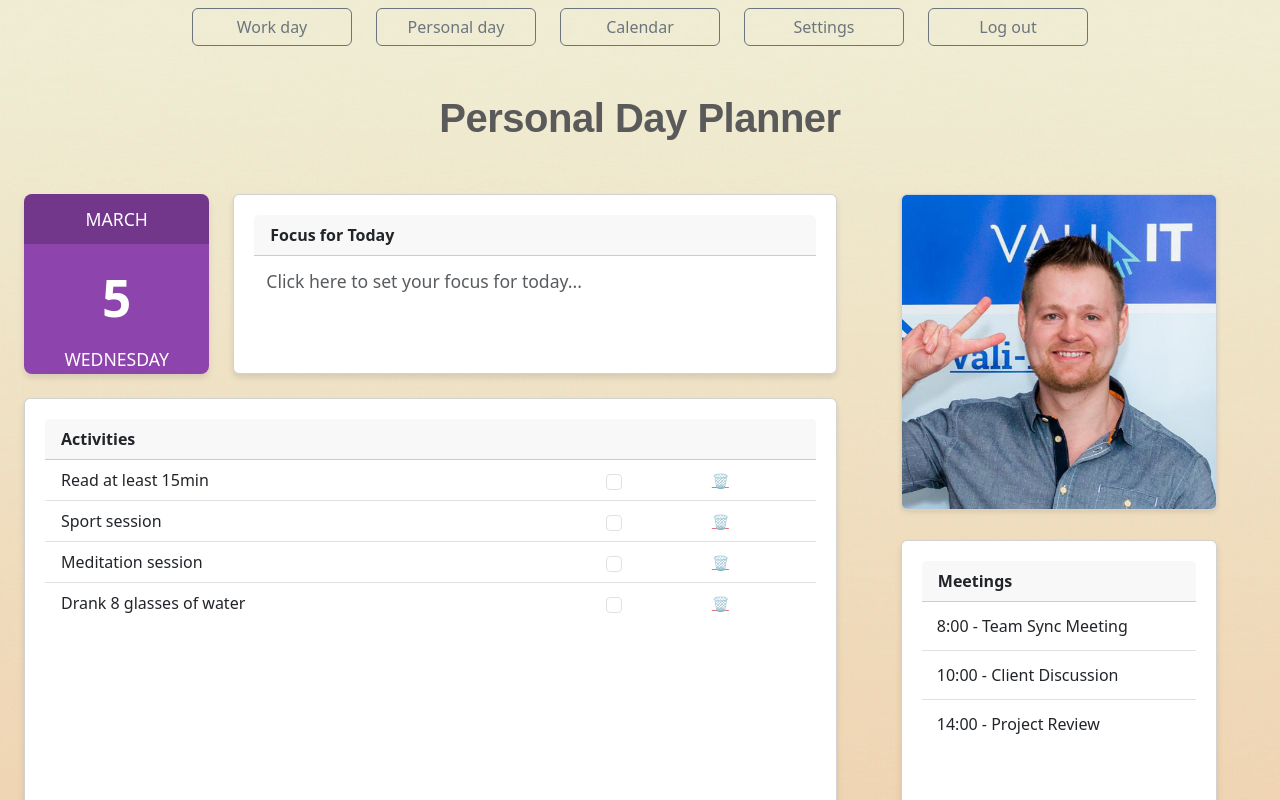
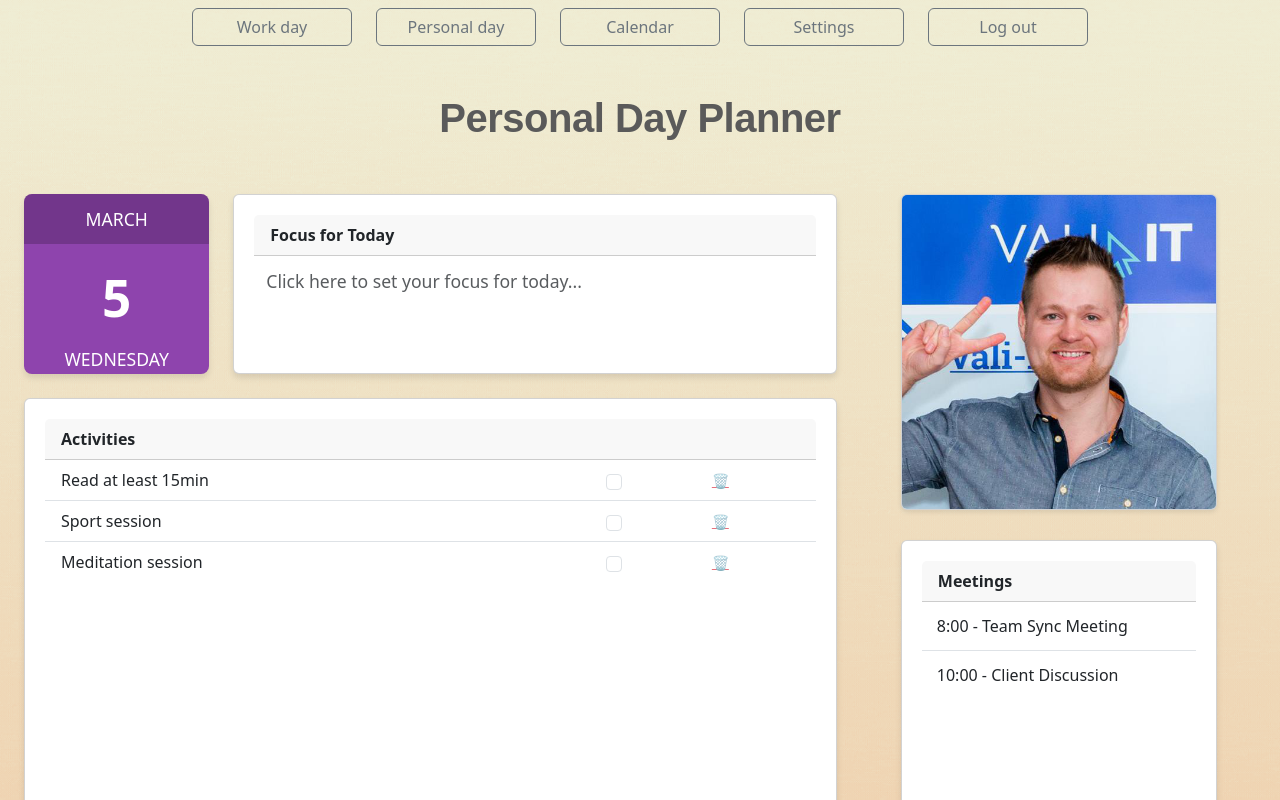
Before and after one commit to Lehti-A/calendrifyfront, a Vue app: page /day-personal in a window 1280 px wide. Shown: the top 800 px of the page. Built offline with nearby package versions, Linux system fonts and the light colour scheme.

Commit message:
Sten personal day WIP

```diff
--- a/src/router/index.js
+++ b/src/router/index.js
@@ -26,10 +26,13 @@ const routes = [
         name: 'settingsRoute',
         component: SettingsView
     },
-
     {
         path: '/day-personal',
         name: 'personalDayRoute',
+        component: PersonalDayView
+    }, {
+        path: '/day-work',
+        name: 'workDayRoute',
         component: PersonalDayView
     },
 
--- a/src/services/NavigationServices.js
+++ b/src/services/NavigationServices.js
@@ -14,6 +14,9 @@ export default {
     navigateToPersonalDayView() {
         router.push({name: 'personalDayRoute'})
     },
+    navigateToWorkDayView() {
+        router.push({name: 'personalDayRoute'})
+    },
 
     navigateToErrorView() {
         // todo: lõpus võib sisse panna
--- a/src/views/PersonalDayView.vue
+++ b/src/views/PersonalDayView.vue
@@ -49,7 +49,8 @@
               <div v-if="editingFocus" class="card-footer p-1 text-end">
                 <button class="btn btn-sm btn-primary" @click="saveFocus">Save</button>
                 <button class="btn btn-sm btn-outline-secondary ms-2" @click="cancelEditFocus">Cancel</button>
-                <button v-if="dailyFocus" class="btn btn-sm btn-outline-danger float-start" @click="clearFocus">Clear</button>
+                <button v-if="dailyFocus" class="btn btn-sm btn-outline-danger float-start" @click="clearFocus">Clear
+                </button>
               </div>
             </div>
           </div>
@@ -60,7 +61,8 @@
           <div class="card-header"><strong>Activities</strong></div>
           <div class="content-container">
             <ul class="list-group list-group-flush">
-              <li v-for="(activity, index) in activities" :key="index" class="list-group-item d-flex align-items-center justify-content-between">
+              <li v-for="(activity, index) in activities" :key="index"
+                  class="list-group-item d-flex align-items-center justify-content-between">
                 <span :class="{ 'completed-activity': activity.completed }">{{ activity.text }}</span>
                 <div class="activity-actions">
                   <input
@@ -114,7 +116,9 @@
                 <div class="mt-2">
                   <button class="btn btn-sm btn-primary" @click="saveThoughts">Save</button>
                   <button class="btn btn-sm btn-outline-secondary ms-2" @click="cancelEditThoughts">Cancel</button>
-                  <button v-if="otherThoughts" class="btn btn-sm btn-outline-danger float-end" @click="clearThoughts">Clear</button>
+                  <button v-if="otherThoughts" class="btn btn-sm btn-outline-danger float-end" @click="clearThoughts">
+                    Clear
+                  </button>
                 </div>
               </div>
             </div>
@@ -126,7 +130,8 @@
           <div class="card-header"><strong>Goals</strong></div>
           <div class="content-container">
             <ul class="list-group list-group-flush transparent-list">
-              <li v-for="(task, index) in tasks" :key="index" class="list-group-item transparent-item d-flex align-items-center justify-content-between">
+              <li v-for="(task, index) in tasks" :key="index"
+                  class="list-group-item transparent-item d-flex align-items-center justify-content-between">
                 <span :class="{ 'completed-task': task.completed }">{{ task.text }}</span>
                 <div class="task-actions">
                   <input
@@ -165,7 +170,8 @@
       <!-- Right Sidebar Column (Image, Meetings, Mood, Glasses, Steps) -->
       <div class="col-md-4 right-column">
         <!-- Image Card - Proper Square with Same Width as Meetings -->
-        <div class="card mb-4 image-card" style="width: 80%; aspect-ratio: 1/1; margin: 0 auto; padding: 0; overflow: hidden;">
+        <div class="card mb-4 image-card"
+             style="width: 80%; aspect-ratio: 1/1; margin: 0 auto; padding: 0; overflow: hidden;">
           <img src="../assets/html/Rain Tüür.png" height="532" width="532"/>
         </div>
         <!-- Meetings -->
@@ -178,7 +184,8 @@
                   @mouseenter="meeting.showDelete = true"
                   @mouseleave="meeting.showDelete = false">
                 <div class="meeting-content">
-                  <span class="meeting-info" style="width: calc(100% - 40px); overflow: hidden; text-overflow: ellipsis; white-space: nowrap;">
+                  <span class="meeting-info"
+                        style="width: calc(100% - 40px); overflow: hidden; text-overflow: ellipsis; white-space: nowrap;">
                     {{ meeting.time }} - {{ meeting.title }}
                   </span>
                   <span
@@ -270,8 +277,11 @@
                   :title="`${milestone.steps} Steps`">
                 <div class="checkbox-container" :class="{ 'checked': index < completedStepsMilestone }">
                   <!-- Standard checkmark that only appears when checked -->
-                  <svg v-if="index < completedStepsMilestone" xmlns="http://www.w3.org/2000/svg" viewBox="0 0 24 24" fill="white" class="checkmark-icon">
-                    <path fill-rule="evenodd" d="M19.916 4.626a.75.75 0 01.208 1.04l-9 13.5a.75.75 0 01-1.154.114l-6-6a.75.75 0 011.06-1.06l5.353 5.353 8.493-12.739a.75.75 0 011.04-.208z" clip-rule="evenodd" />
+                  <svg v-if="index < completedStepsMilestone" xmlns="http://www.w3.org/2000/svg" viewBox="0 0 24 24"
+                       fill="white" class="checkmark-icon">
+                    <path fill-rule="evenodd"
+                          d="M19.916 4.626a.75.75 0 01.208 1.04l-9 13.5a.75.75 0 01-1.154.114l-6-6a.75.75 0 011.06-1.06l5.353 5.353 8.493-12.739a.75.75 0 011.04-.208z"
+                          clip-rule="evenodd"/>
                   </svg>
                 </div>
                 <div class="milestone-label">{{ milestone.label }}</div>
@@ -280,7 +290,7 @@
             <div class="milestone-status">
               <span v-if="completedStepsMilestone > 0">
                 <span v-if="completedStepsMilestone === 4">Over 10,000 steps</span>
-                <span v-else>At least {{ milestones[completedStepsMilestone-1].steps }} steps</span>
+                <span v-else>At least {{ milestones[completedStepsMilestone - 1].steps }} steps</span>
               </span>
               <span v-else>No steps recorded</span>
             </div>
@@ -320,9 +330,9 @@ export default {
       editingFocus: false,
       tempFocus: "",
       meetings: [
-        { time: '8:00', title: 'Team Sync Meeting', showDelete: false },
-        { time: '10:00', title: 'Client Discussion', showDelete: false },
-        { time: '14:00', title: 'Project Review', showDelete: false }
+        {time: '8:00', title: 'Team Sync Meeting', showDelete: false},
+        {time: '10:00', title: 'Client Discussion', showDelete: false},
+
       ],
       newMeetingTime: '',
       newMeetingTitle: '',
@@ -334,21 +344,20 @@ export default {
       selectedGlasses: 0,
       completedStepsMilestone: 0,
       milestones: [
-        { steps: 2500, label: "2,500" },
-        { steps: 5000, label: "5,000" },
-        { steps: 7500, label: "7,500" },
-        { steps: 10000, label: "10,000+" }
+        {steps: 2500, label: "2,500"},
+        {steps: 5000, label: "5,000"},
+        {steps: 7500, label: "7,500"},
+        {steps: 10000, label: "10,000+"}
       ],
       activities: [
-        { text: "Read at least 15min", completed: false },
-        { text: "Sport session", completed: false },
-        { text: "Meditation session", completed: false },
-        { text: "Drank 8 glasses of water", completed: false }
+        {text: "Read at least 15min", completed: false},
+        {text: "Sport session", completed: false},
+        {text: "Meditation session", completed: false},
       ],
       newActivity: "",
       tasks: [
-        { text: "Play tennis", completed: false },
-        { text: "Uurida, et kuidas me linnukeste asjaga süsteemi update-ime", completed: false }
+        {text: "Play tennis", completed: false},
+        {text: "Uurida, et kuidas me linnukeste asjaga süsteemi update-ime", completed: false}
       ],
       newTask: "",
       hasFontAwesome: false // Set to true if you have Font Awesome included
@@ -490,31 +499,37 @@ export default {
   letter-spacing: -0.5px;
   color: #5a5a5a;
 }
+
 /* Make the overall container wider */
 .container-fluid {
   max-width: 1400px;
   margin: 0 auto;
 }
+
 /* Two-column layout styles */
 .left-column > .card,
 .right-column > .card {
   height: auto;
   margin-bottom: 1rem;
 }
+
 /* Card styles */
 .card {
   display: flex;
   flex-direction: column;
 }
+
 /* Content containers */
 .content-container {
   width: 100%;
   flex-grow: 1;
 }
+
 /* Specific heights for different sections */
 .activities-card {
   min-height: 500px; /* Further increased height */
 }
+
 .meetings-card {
   min-height: 600px; /* Further increased height */
   width: 80%; /* Width matches image card */
@@ -522,12 +537,15 @@ export default {
   margin-right: auto;
   margin-top: 30px; /* Push meetings down for better spacing */
 }
+
 .thoughts-card {
   min-height: 250px; /* Increased height */
 }
+
 .tasks-card {
   min-height: 350px; /* Further increased height */
 }
+
 /* Calendar box */
 .calendar-card {
   background-color: #8e44ad; /* Purple color */
@@ -539,6 +557,7 @@ export default {
   height: 180px !important; /* Fixed height */
   max-height: 180px !important; /* Prevent expansion */
 }
+
 .calendar-month {
   background-color: rgba(0, 0, 0, 0.2);
   padding: 12px 0; /* Increased padding */
@@ -546,17 +565,20 @@ export default {
   font-weight: 500;
   text-transform: uppercase;
 }
+
 .calendar-day {
   font-size: 3.2rem; /* Larger font */
   font-weight: bold;
   padding: 15px 0 10px; /* Increased padding */
 }
+
 .calendar-weekday {
   font-size: 1.1rem; /* Larger font */
   padding-bottom: 15px; /* Increased padding */
   text-transform: uppercase;
   font-weight: 500;
 }
+
 /* Focus of today*/
 .focus-card {
   height: 180px !important; /* Fixed height */
@@ -564,18 +586,22 @@ export default {
   display: flex;
   flex-direction: column;
 }
+
 .focus-body {
   flex: 1;
   padding: 0.75rem;
   overflow-y: auto;
 }
+
 .focus-view-mode {
   height: 100%;
   overflow-y: auto;
 }
+
 .focus-edit-mode {
   height: 100%;
 }
+
 .focus-content, .focus-placeholder {
   cursor: pointer;
   white-space: pre-line; /* Preserves line breaks */
@@ -583,18 +609,21 @@ export default {
   font-size: 1.1rem; /* Larger font */
   margin-bottom: 0;
 }
+
 .focus-textarea {
   height: 100% !important;
   width: 100%;
   resize: none;
   font-size: 1.1rem;
 }
+
 /* Card footer styling */
 .focus-card .card-footer {
   padding: 0.25rem 0.5rem;
   background-color: white;
-  border-top: 1px solid rgba(0,0,0,0.125);
+  border-top: 1px solid rgba(0, 0, 0, 0.125);
 }
+
 /* Meetings */
 .meeting-content {
   display: flex;
@@ -602,40 +631,49 @@ export default {
   position: relative;
   width: 100%;
 }
+
 .meeting-item {
   padding: 12px 15px;
   position: relative;
 }
+
 /* Style for the delete button */
 .btn-link.text-danger {
   opacity: 0.7;
   transition: opacity 0.2s;
 }
+
 .btn-link.text-danger:hover {
   opacity: 1;
 }
+
 /* other thoughts*/
 .thoughts-content {
   cursor: pointer;
   white-space: pre-line; /* Preserves line breaks */
   min-height: 40px;
 }
+
 .thoughts-placeholder {
   cursor: pointer;
   min-height: 40px;
 }
+
 .thoughts-textarea {
   min-height: 100px;
   resize: vertical;
 }
+
 /* Trackers Container */
 .trackers-container {
   display: flex;
   flex-direction: column;
 }
+
 .tracker-section {
   margin-bottom: 1.5rem;
 }
+
 /* Mood */
 .mood-icon {
   font-size: 2rem;
@@ -645,28 +683,34 @@ export default {
   filter: grayscale(100%);
   color: #adb5bd !important; /* Default gray */
 }
+
 /* Active colors for each mood */
 .active-sad {
   filter: grayscale(0%);
   color: #ff4d4d !important; /* Red */
 }
+
 .active-neutral {
   filter: grayscale(0%);
   color: #ffc107 !important; /* Yellow */
 }
+
 .active-happy {
   filter: grayscale(0%);
   color: #28a745 !important; /* Green */
 }
+
 /* Glasses */
 .water-icons {
   display: flex;
   justify-content: center;
   gap: 0.5rem;
 }
+
 .water-glass {
   cursor: pointer;
 }
+
 .glass-container {
   width: 24px;
   height: 32px;
@@ -677,6 +721,7 @@ export default {
   box-shadow: 0 1px 2px rgba(0, 0, 0, 0.1); /* Subtle shadow */
   background-color: #f8f9fa; /* Very light background */
 }
+
 .water-fill {
   position: absolute;
   bottom: 0;
@@ -685,18 +730,21 @@ export default {
   background-color: #007bff;
   transition: height 0.3s ease;
 }
+
 /*Steps */
 .steps-milestones {
   display: flex;
   justify-content: center;
   gap: 1rem;
 }
+
 .milestone-item {
   cursor: pointer;
   display: flex;
   flex-direction: column;
   align-items: center;
 }
+
 .checkbox-container {
   width: 48px;
   height: 48px;
@@ -707,71 +755,86 @@ export default {
   align-items: center;
   justify-content: center;
 }
+
 .checkbox-container.checked {
   background-color: #48bb78;
   border-color: #38a169;
 }
+
 .checkmark-icon {
   width: 32px;
   height: 32px;
 }
+
 .milestone-label {
   font-size: 0.875rem;
   margin-top: 0.5rem;
   font-weight: 500;
 }
+
 .milestone-status {
   margin-top: 0.75rem;
   text-align: center;
   font-size: 1rem;
   color: #4a5568;
 }
+
 /*Tasks*/
 .transparent-card {
   background-color: rgba(255, 255, 255, 0.4);
   backdrop-filter: blur(5px);
   border: 1px solid rgba(255, 255, 255, 0.2);
 }
+
 .transparent-card .card-header {
   background-color: rgba(255, 255, 255, 0.2);
   border-bottom: 1px solid rgba(255, 255, 255, 0.2);
 }
+
 .transparent-list {
   background-color: transparent;
 }
+
 .transparent-item {
   background-color: transparent;
   border-color: rgba(0, 0, 0, 0.1);
   display: flex;
   align-items: center;
 }
+
 .transparent-input {
   background-color: rgba(255, 255, 255, 0.7);
   border: 1px solid rgba(0, 0, 0, 0.1);
 }
+
 .completed-task {
   text-decoration: line-through;
   color: #6c757d;
 }
+
 .task-actions {
   display: flex;
   align-items: center;
   gap: 10px;
 }
+
 .completed-activity {
   text-decoration: line-through;
   color: #6c757d;
 }
+
 .activity-actions {
   display: flex;
   align-items: center;
   gap: 10px;
 }
+
 .transparent-card .card-footer.bg-transparent.border-transparent {
   background-color: rgba(255, 255, 255, 0.3);
   border-color: rgba(255, 255, 255, 0.2);
 }
+
 .image-card {
-  box-shadow: 0 2px 5px rgba(0,0,0,0.1);
+  box-shadow: 0 2px 5px rgba(0, 0, 0, 0.1);
 }
 </style>
```
Also changed, not shown: src/views/WorkDayView.vue (added, +21 -0 lines).
